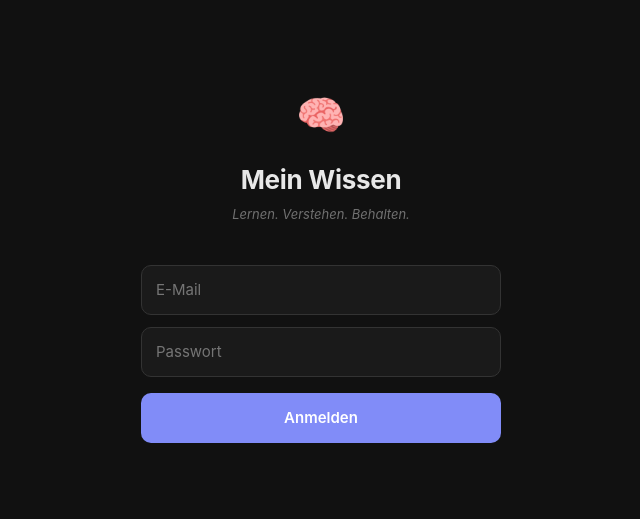
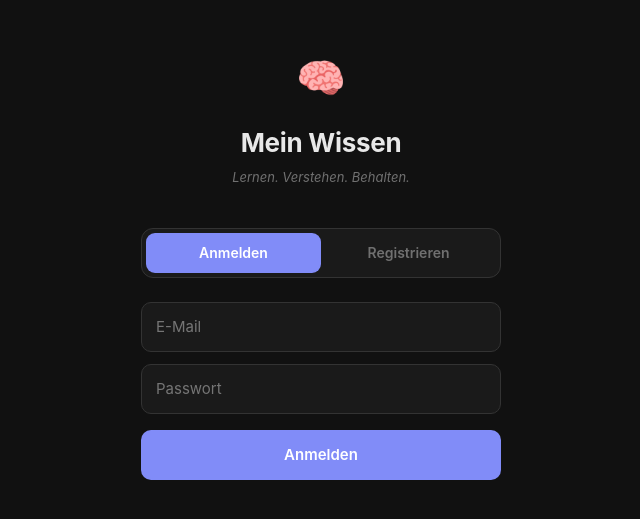
Before and after one commit to Chijzay/wissensdatenbank, a React (Vite) app in the folder frontend/: page / in a window 1280 px wide. Shown: the part 137-656 px from the top of the page, without its empty margins (319-959 px from the left). Built offline with nearby package versions, Linux system fonts and the light colour scheme; no server answers.

Commit message:
Registrierung zur Login-Seite hinzugefuegt
Tab-Toggle zwischen Anmelden und Registrieren.
Registrierung via supabase.auth.signUp() mit Passwort-Bestaetigungsfeld.
Fehler- und Erfolgsmeldungen auf Deutsch.

Co-Authored-By: Claude Sonnet 4.6 <noreply@anthropic.com>

```diff
--- a/frontend/src/components/Login.jsx
+++ b/frontend/src/components/Login.jsx
@@ -2,17 +2,58 @@ import { useState } from 'react';
 import { supabase } from '../supabase.js';
 
 export default function Login() {
+  const [mode, setMode] = useState('login'); // 'login' | 'register'
   const [email, setEmail] = useState('');
   const [password, setPassword] = useState('');
+  const [passwordConfirm, setPasswordConfirm] = useState('');
   const [loading, setLoading] = useState(false);
   const [error, setError] = useState('');
+  const [success, setSuccess] = useState('');
 
-  const handleLogin = async (e) => {
+  const reset = (newMode) => {
+    setMode(newMode);
+    setError('');
+    setSuccess('');
+    setPassword('');
+    setPasswordConfirm('');
+  };
+
+  const handleSubmit = async (e) => {
     e.preventDefault();
+    setError('');
+    setSuccess('');
+
+    if (mode === 'register') {
+      if (password !== passwordConfirm) {
+        setError('Passwörter stimmen nicht überein.');
+        return;
+      }
+      if (password.length < 6) {
+        setError('Passwort muss mindestens 6 Zeichen lang sein.');
+        return;
+      }
+    }
+
     setLoading(true);
-    setError('');
-    const { error: err } = await supabase.auth.signInWithPassword({ email, password });
-    if (err) setError('E-Mail oder Passwort falsch.');
+
+    if (mode === 'login') {
+      const { error: err } = await supabase.auth.signInWithPassword({ email, password });
+      if (err) setError('E-Mail oder Passwort falsch.');
+    } else {
+      const { error: err } = await supabase.auth.signUp({ email, password });
+      if (err) {
+        setError(err.message.includes('already registered')
+          ? 'Diese E-Mail ist bereits registriert.'
+          : 'Registrierung fehlgeschlagen. Bitte versuche es erneut.');
+      } else {
+        setSuccess('Konto erstellt! Bitte bestätige deine E-Mail-Adresse und melde dich dann an.');
+        setMode('login');
+        setEmail('');
+        setPassword('');
+        setPasswordConfirm('');
+      }
+    }
+
     setLoading(false);
   };
 
@@ -22,6 +63,8 @@ export default function Login() {
       alignItems: 'center', justifyContent: 'center', padding: 24,
     }}>
       <div style={{ width: '100%', maxWidth: 360 }}>
+
+        {/* Logo */}
         <div style={{ textAlign: 'center', marginBottom: 40 }}>
           <div style={{ fontSize: 40, marginBottom: 12 }}>🧠</div>
           <h1 style={{ fontSize: 26, fontWeight: 700, color: 'var(--text)', letterSpacing: '-0.3px' }}>
@@ -32,7 +75,29 @@ export default function Login() {
           </p>
         </div>
 
-        <form onSubmit={handleLogin} style={{ display: 'flex', flexDirection: 'column', gap: 12 }}>
+        {/* Tab-Toggle */}
+        <div style={{
+          display: 'flex', background: 'var(--surface)', borderRadius: 12,
+          padding: 4, marginBottom: 24, border: '1px solid var(--border)',
+        }}>
+          {['login', 'register'].map(m => (
+            <button
+              key={m}
+              onClick={() => reset(m)}
+              style={{
+                flex: 1, padding: '9px', borderRadius: 9, fontSize: 14, fontWeight: 600,
+                background: mode === m ? 'var(--accent)' : 'transparent',
+                color: mode === m ? 'white' : 'var(--text-muted)',
+                transition: 'all 0.15s',
+              }}
+            >
+              {m === 'login' ? 'Anmelden' : 'Registrieren'}
+            </button>
+          ))}
+        </div>
+
+        {/* Formular */}
+        <form onSubmit={handleSubmit} style={{ display: 'flex', flexDirection: 'column', gap: 12 }}>
           <input
             type="email"
             placeholder="E-Mail"
@@ -55,10 +120,22 @@ export default function Login() {
               background: 'var(--surface)', color: 'var(--text)', fontSize: 15,
             }}
           />
+          {mode === 'register' && (
+            <input
+              type="password"
+              placeholder="Passwort bestätigen"
+              value={passwordConfirm}
+              onChange={e => setPasswordConfirm(e.target.value)}
+              required
+              style={{
+                padding: '12px 14px', borderRadius: 10, border: '1px solid var(--border)',
+                background: 'var(--surface)', color: 'var(--text)', fontSize: 15,
+              }}
+            />
+          )}
 
-          {error && (
-            <p style={{ color: '#ef4444', fontSize: 13, margin: 0 }}>{error}</p>
-          )}
+          {error && <p style={{ color: '#ef4444', fontSize: 13, margin: 0 }}>{error}</p>}
+          {success && <p style={{ color: '#22c55e', fontSize: 13, margin: 0 }}>{success}</p>}
 
           <button
             type="submit"
@@ -70,9 +147,12 @@ export default function Login() {
               opacity: loading ? 0.6 : 1, transition: 'opacity 0.15s',
             }}
           >
-            {loading ? 'Anmelden…' : 'Anmelden'}
+            {loading
+              ? (mode === 'login' ? 'Anmelden…' : 'Registrieren…')
+              : (mode === 'login' ? 'Anmelden' : 'Konto erstellen')}
           </button>
         </form>
+
       </div>
     </div>
   );
```
